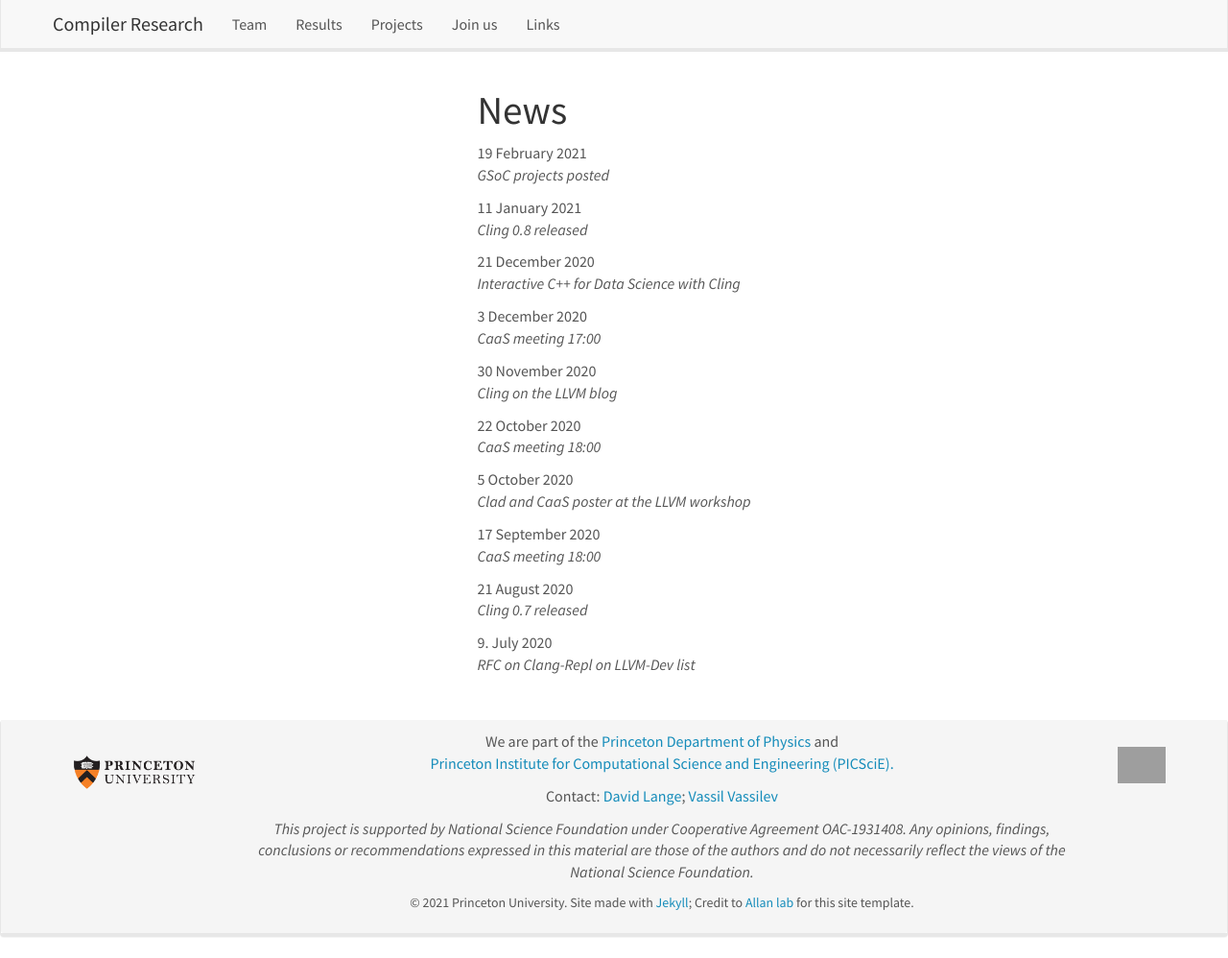
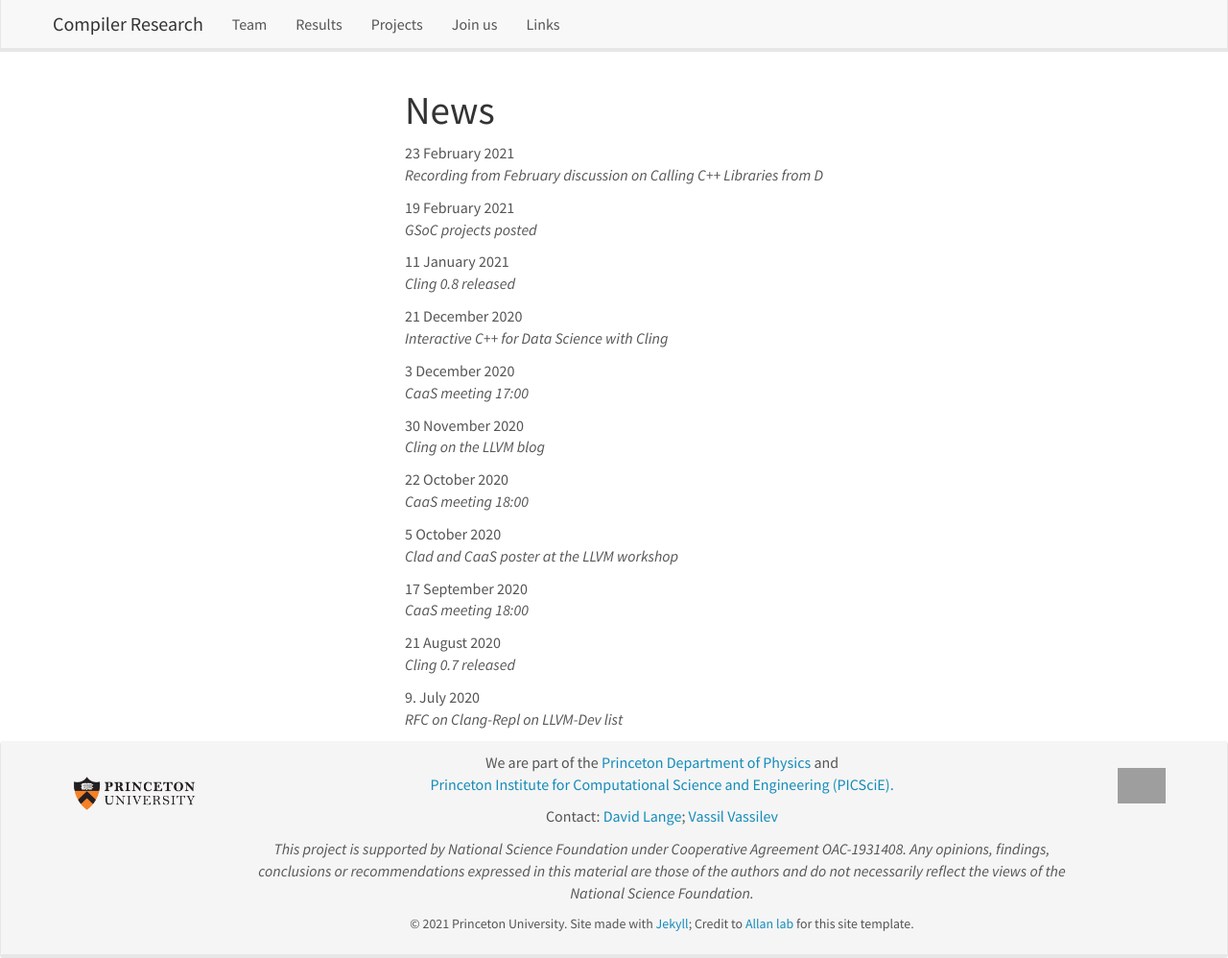
Before and after one commit to vgvassilev/clad, a Jekyll site: the page built from _pages/allnews.md, in a window 1280 px wide and 998 px high. Shown: the whole window at 96% size. Built offline with Jekyll 4.4.1, drawn with Linux system fonts in a browser that asks for light colours; nearby versions of some CDN libraries; grey boxes are pictures that could not be loaded.

Commit message:
add video from last meeting

```diff
--- a/_data/news.yml
+++ b/_data/news.yml
@@ -1,3 +1,7 @@
+- date: 23 February 2021
+  headline: "Recording from February discussion on Calling C++ Libraries from D"
+  link: https://www.youtube.com/watch?v=7teqrCNzrD8
+
 - date: 19 February 2021
   headline: "GSoC projects posted"
   link: "https://compiler-research.org/vacancies"
```
